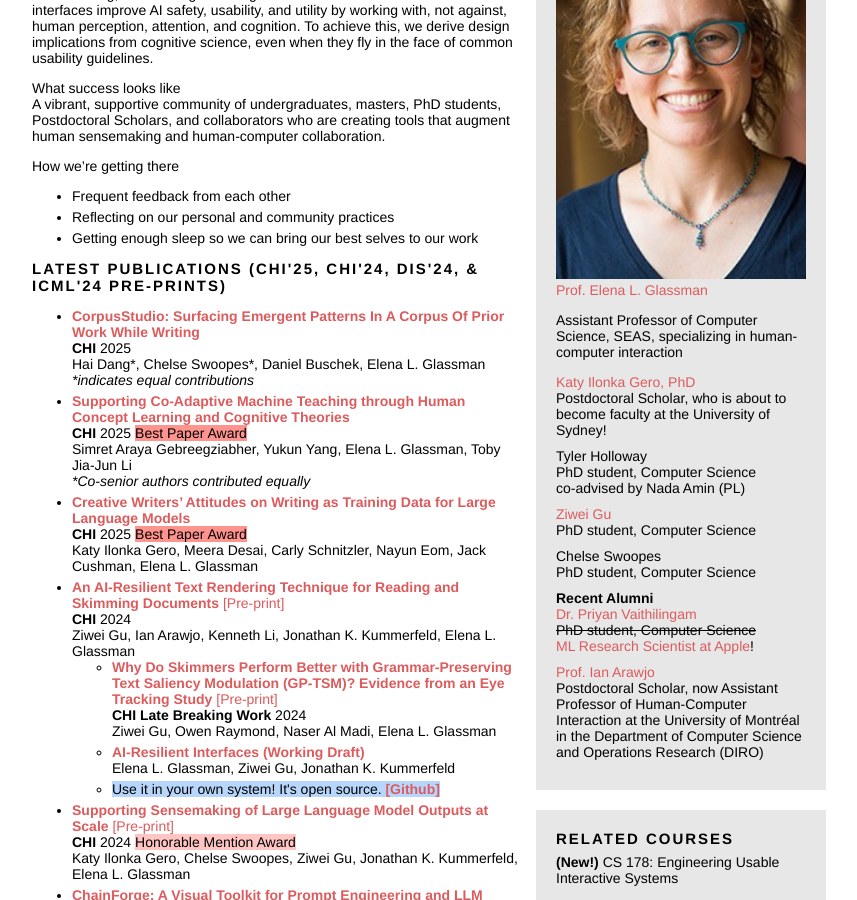
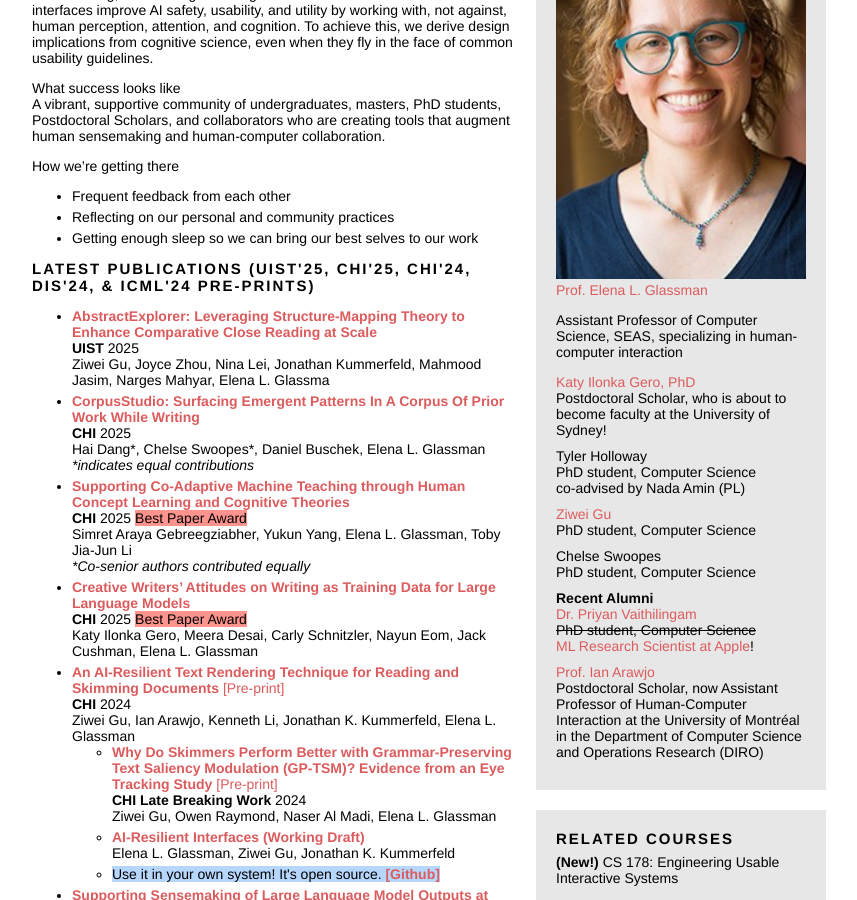
Before and after one commit to eglassman/eglassman.github.io, a Jekyll site: the page built from index.html, in a window 1280 px wide and 900 px high, scrolled down 388 px. Shown: the whole window, without its empty margins (211-1068 px from the left). Built offline with Jekyll 4.4.1, drawn with Linux system fonts in a browser that asks for light colours.

Commit message:
updated CV, added AbstractExplorer

```diff
--- a/index.html
+++ b/index.html
@@ -72,7 +72,7 @@ layout: default
     <!-- </p> -->
 
     <div class="header lead top-padding" id="publications">
-      Latest Publications (CHI'25, CHI'24, DIS'24, & ICML'24 Pre-prints)
+      Latest Publications (UIST'25, CHI'25, CHI'24, DIS'24, & ICML'24 Pre-prints)
     </div>
 
     <div>
@@ -82,6 +82,10 @@ layout: default
       </p> -->
 
       <ul>
+        <li><a href="papers/abstractexplorer.pdf"><b>AbstractExplorer: Leveraging Structure-Mapping Theory to Enhance Comparative Close Reading at Scale</b></a>
+          <br/><b>UIST</b> 2025
+          <br/>Ziwei Gu, Joyce Zhou, Nina Lei, Jonathan Kummerfeld, Mahmood Jasim, Narges Mahyar, Elena L. Glassma
+        </li>
         <li><a href="papers/corpusstudio.pdf"><b>CorpusStudio: Surfacing Emergent Patterns In A Corpus Of Prior Work While Writing</b></a>
           <br/><b>CHI</b> 2025
           <br/>Hai Dang*, Chelse Swoopes*, Daniel Buschek, Elena L. Glassman
```
Also changed, not shown: 2 other files.
